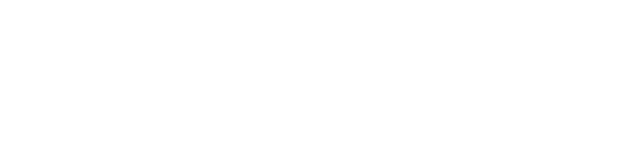
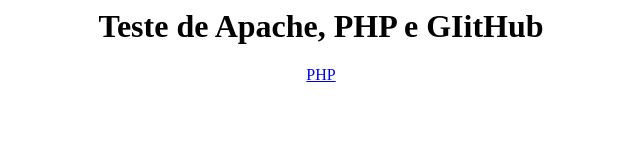
Before and after one commit to Mykha123/WEB, a plain HTML site: page index.html in a window 1280 px wide. Shown: the whole page, without its empty margins (319-959 px from the left). Drawn offline with Linux system fonts and the light colour scheme.

Commit message:
Update index.html

```diff
--- a/index.html
+++ b/index.html
@@ -1,12 +1,13 @@
 <html>
-  <head>
-    <meta http-equiv="Content-Type" content="text/html; charset=UTF-8" />
-    <title>Apache2 Ubuntu Default Page: It works</title>
-    <style type="text/css" media="screen">
-  * {
-    margin: 0px 0px 0px 0px;
-    padding: 0px 0px 0px 0px;
-  }
-
-  body, html {
+<head>
+<style>
+* {
+text-align:center;
+}
+</style>
+</head>
+<body>
+<h1>Teste de Apache, PHP e GIitHub</h1>
+<a href="info.php">PHP</a>
+</body>
 </html>
```
